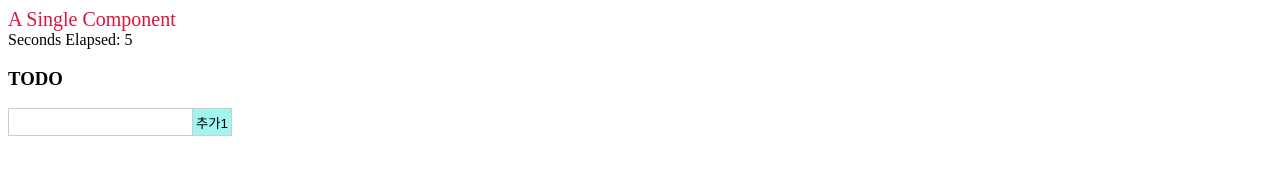
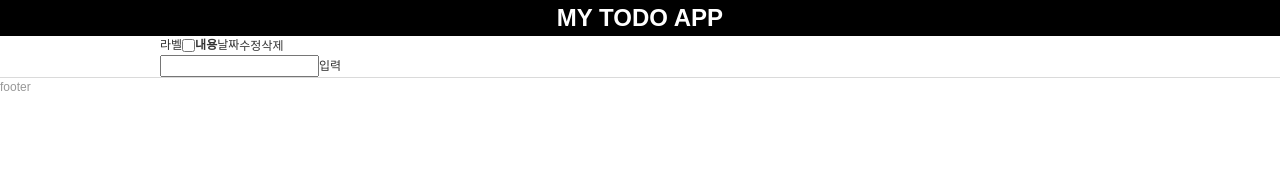
Before and after one commit to heejungbyun/react_study, a React app: page / in a window 1280 px wide. Built offline with nearby package versions, Linux system fonts and the light colour scheme.

Commit message:
2주차 스터디 - TodoApp Start

```diff
--- /dev/null
+++ b/public/css/style.css
@@ -0,0 +1,21 @@
+@charset "utf-8";
+/* reset */
+body,div,dl,dt,dd,ul,ol,li,h1,h2,h3,h4,h5,h6,pre,code,form,fieldset,legend,textarea,p,blockquote,th,td,input,select,textarea,button{margin:0;padding:0}
+fieldset,img{border:0 none}
+dl,ul,ol,menu,li{list-style:none}
+blockquote, q{quotes: none}
+blockquote:before, blockquote:after,q:before, q:after{content:'';content:none}
+input,select,textarea,button{vertical-align:middle}
+button{border:0 none;background-color:transparent;cursor:pointer}
+body{background:#fff}
+body,th,td,input,select,textarea,button{font-size:12px;line-height:1.5;font-family:'돋움',dotum,sans-serif;color:#333}
+a{color:#333;text-decoration:none}
+a:active, a:hover{text-decoration:underline}
+address,caption,cite,code,dfn,em,var{font-style:normal;font-weight:normal}
+.ir_pm{display:block;overflow:hidden;font-size:0px;line-height:0;text-indent:-9999px}
+.ir_wa{display:block;overflow:hidden;position:relative;z-index:-10;width:100%;height:100%}
+.screen_out{overflow:hidden;position:absolute;width:0;height:0;line-height:0;text-indent:-9999px}
+
+.headerWrap{font-size:20x;background:#000;color:#fff;text-align:center}
+.container{width:960px;margin:0 auto;}
+.footer{border-top:1px solid #dadada;color:#989898;text-align:centeer}
--- a/public/index.html
+++ b/public/index.html
@@ -3,6 +3,7 @@
 <head>
 <meta charset="UTF-8">
 <title>React App</title>
+<link rel="stylesheet" type="text/css" href="css/style.css">
 </head>
 <body>
 <div id="root"></div>
--- /dev/null
+++ b/src/components/contents.js
@@ -0,0 +1,15 @@
+import React from 'react';
+import ReactDOM from 'react-dom';
+import TodoList from './mytodolist';
+
+class Contents extends React.Component{
+    render(){
+        return (
+            <div className="container">
+                <TodoList />
+            </div>
+        )
+    }
+}
+
+export default Contents;
--- /dev/null
+++ b/src/components/footer.js
@@ -0,0 +1,14 @@
+import React from 'react';
+import ReactDOM from 'react-dom';
+
+class Footer extends React.Component{
+    render(){
+        return (
+            <div className="footer">
+                footer
+            </div>
+        )
+    }
+}
+
+export default Footer;
--- /dev/null
+++ b/src/components/header.js
@@ -0,0 +1,14 @@
+import React from 'react';
+import ReactDOM from 'react-dom';
+
+class Header extends React.Component{
+    render(){
+        return (
+            <div className="headerWrap">
+                <h1>MY TODO APP</h1>
+            </div>
+        )
+    }
+}
+
+export default Header;
--- /dev/null
+++ b/src/components/mytodolist.js
@@ -0,0 +1,46 @@
+import React from 'react';
+import ReactDOM from 'react-dom';
+
+// List 컴포넌트
+class TodoList extends React.Component{
+    render(){
+        return(
+            <div>
+                <TodoNote />
+                <TodoForm />
+            </div>
+        )
+    }
+}
+
+// 실제 리스트 컴포넌트
+class TodoNote extends React.Component{
+    render(){
+        return (
+            <ul className="list_todo">
+                <li>
+                    <label>라벨</label>
+                    <input type="checkbox" />
+                    <strong>내용</strong>
+                    <span>날짜</span>
+                    <button type="button" className="btn_modify">수정</button>
+                    <button type="button" className="btn_del">삭제</button>
+                </li>
+            </ul>
+        )
+    }
+}
+
+// 입력 컴포넌트
+class TodoForm extends React.Component{
+    render(){
+        return (
+            <div className="form_todo">
+                <input type="text" />
+                <button>입력</button>
+            </div>
+        )
+    }
+}
+
+export default TodoList;
--- /dev/null
+++ b/src/components/test.js
@@ -0,0 +1,28 @@
+import React from 'react';
+import ReacDOM from 'react-dom';
+//var React = require('react');
+//var ReactDOM = require('react-dom');
+
+class Test extends React.Component{
+  sayHello(){
+      alert('안녕!');
+  }
+  render(){
+    var name = 'SAHA';
+    var age = 20;
+    function a(){
+      var a = '안녕하세요';
+      var b = ' SAHA';
+      return a + b;
+    }
+    return (
+      <div>
+        <div>{(name == 'SAHA' ? 'true' : 'false')}</div>
+        <div>{a()}</div>
+        <button onClick={this.sayHello}>Click me</button>
+      </div>
+    )
+  }
+}
+
+export default Test
--- a/src/index.js
+++ b/src/index.js
@@ -1,15 +1,18 @@
 import React from 'react';
 import ReactDOM from 'react-dom';
-import HelloMessage from './components/simple';
-import Timer from './components/stateful';
-import TodoApp from './components/application';
+
+import Header from './components/header';
+import Contents from './components/contents';
+import Footer from './components/footer';
+import Test from './components/test';
+
 const contElement = (
   <div>
-      <HelloMessage name="A Single Component" />
-      <Timer />
-      <TodoApp />
+    <Header />
+    <Contents />
+    <Footer />
   </div>
-);
+)
+var rootElement = document.getElementById('root');
 
-const rootElement = document.getElementById('root');
 ReactDOM.render(contElement, rootElement);
```
Also changed, not shown: src/components/application.js (+1 -12 lines).
